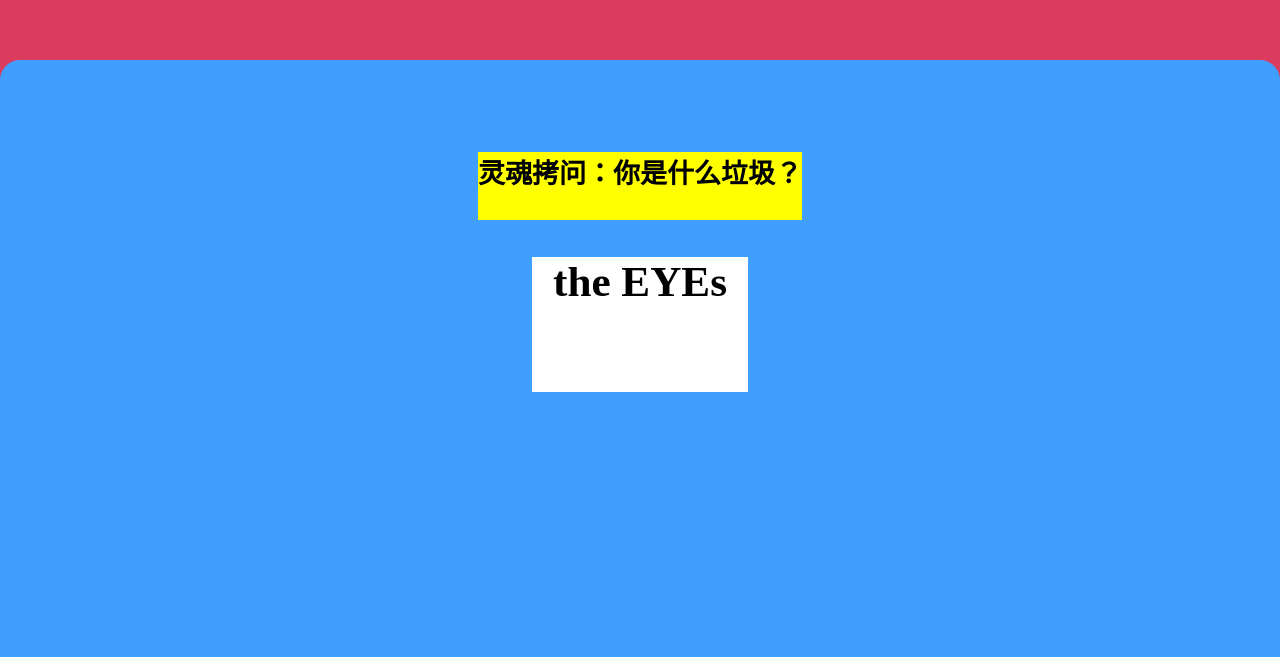
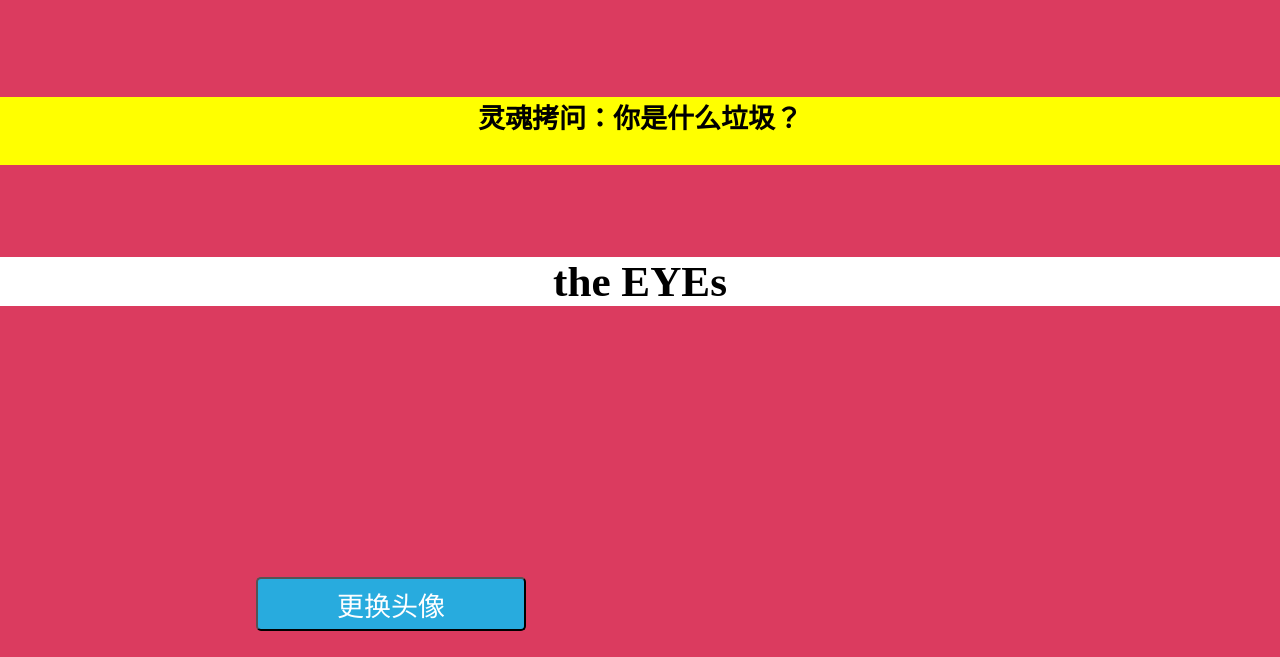
Before and after one commit to Golden-CHJ/theEyes, a Vue app in the folder the-eye/: page / in a window 1280 px wide. Shown: the part 143-800 px from the top of the page. Built offline with nearby package versions, Linux system fonts and the light colour scheme.

Commit message:
index.css2

```diff
--- a/the-eye/src/App.vue
+++ b/the-eye/src/App.vue
@@ -12,13 +12,12 @@ export default {
 
 <style>
 @import './common/font/font.css';
-*{
+html body{
   font-family: "SYYH";
   font-size: 25px;
   background-color: rgb(219,59,95);
+  height: 100%; /**全屏 */
   margin: 0;
   padding: 0;
-  height: 100%; /**全屏 */
-  width: 100%;
 }
 </style>
--- a/the-eye/src/components/index.vue
+++ b/the-eye/src/components/index.vue
@@ -1,16 +1,21 @@
 <template>
-<div>
+<div class="wrapper">
   <div class="icon">
       the EYEs
   </div>
   <div class="word">
     灵魂拷问：你是什么垃圾？
   </div>
-  <div class="wrapper">
-    <el-button type="primary" round  @change="predict($event)">
-   </el-button>
-  </div>
-  </div>
+  <el-row class="wrapper1">
+    <input class="se2" id="f_file" type="file" name="image"  @change="predict($event)"/>
+        <label for="f_file">
+            <input class="se1" type="button" value="更换头像" />
+        </label>
+<!--
+     <input type="file"  @change="predict($event)"/> -->
+  </el-row>
+</div>
+
 </template>
 
 <script>
@@ -79,29 +84,51 @@ export default {
 .icon{
   background-color: #fff;
   font-size: 1.6rem;
-   width: 8rem;
-  height: 5rem;
-  text-align: center;
+   text-align: center;
   font-weight: bold;
   /* color: #000; */
-  position: relative;
+  position: absolute;
+  width: 100%;
   top:50%;
-  margin-top: -2.5rem;
-  margin: 0 auto;
 }
 .word{
    background-color: yellow;
-  width:12rem;
+  width:100%;
   height: 2.5rem;
-  position: relative;
+  position: absolute;
   text-align: center;
   font-size: 1rem;
-  top:20%;
+  top:30%;
   margin: 0 auto;
   font-weight: bolder;
 }
-.wrapper{
-  display: inline-block;
-  overflow: hidden;
+.wrapper1{
+  position: absolute;
+  top:90%;
+  width: 40%;
+  margin: 0 auto;
+  text-align:center;
+}
+.se2{
+    width:10rem;
+    height:2rem;
+    position:absolute;
+    /* top:338px;
+    left:942px; */
+    z-index: 1;
+    opacity: 0;
+}
+.se1{
+    width:10rem;
+    height:2rem;
+    color:#fff;
+    background: #28abde;
+    border-radius:5px;
+    position:absolute;
+    /* top:338px;
+    left:942px; */
+}
+.se1:hover{
+    cursor: pointer;
 }
 </style>
```
